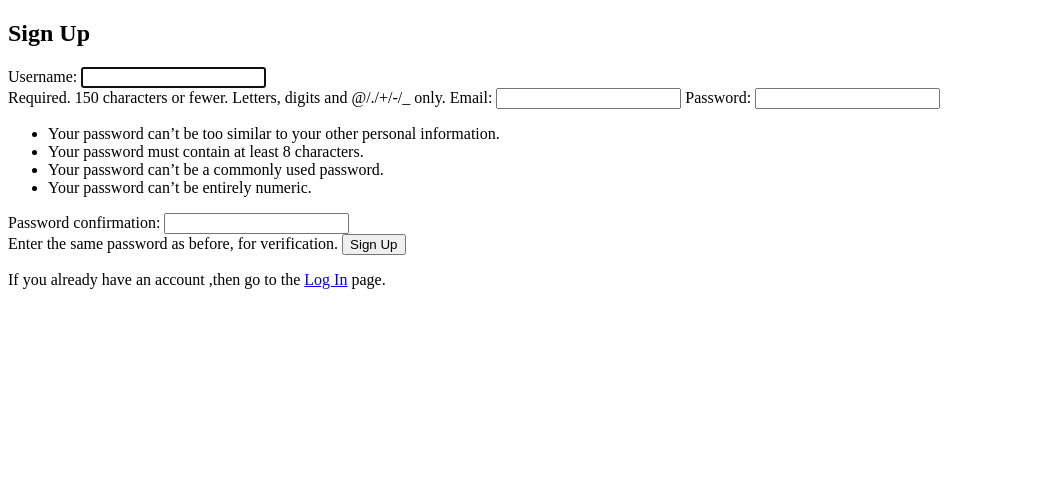
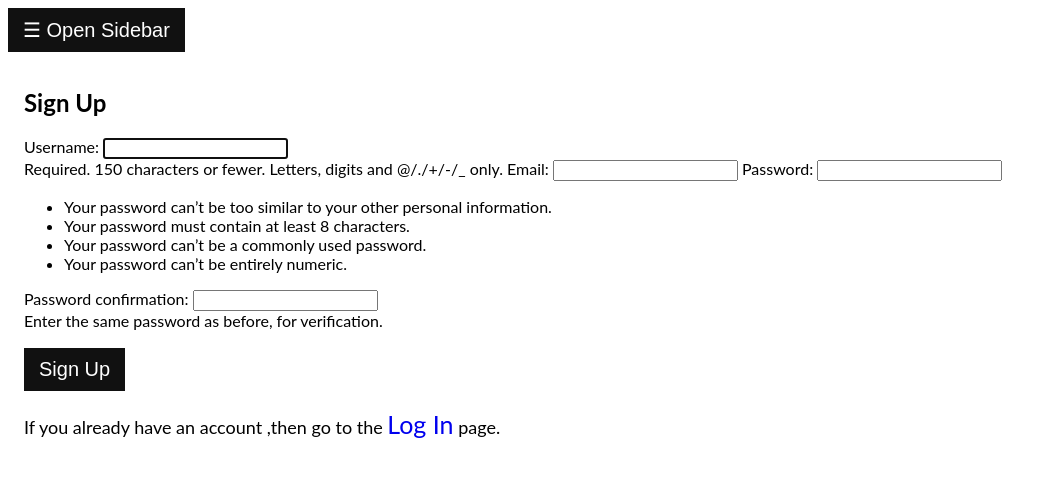
Before and after one commit to Payal-Ramani/Django-blog-app, a Django app: page /accounts/signup/ in a window 1280 px wide. Shown: the top 499 px of the page, without its empty margins (0-1057 px from the left). Run offline with Django 4.2, Linux system fonts and the light colour scheme.

Commit message:
adding css and javascript to make sidebar

```diff
--- a/myproject/templates/base.html
+++ b/myproject/templates/base.html
@@ -6,22 +6,98 @@
     <meta http-equiv="X-UA-Compatible" content="IE=edge">
     <meta name="viewport" content="width=device-width, initial-scale=1.0">
     <title>{% block title %} Base {% endblock %}</title>
+    <style>
+        body {
+            font-family: "Lato", sans-serif;
+        }
+        .user{
+            color: white;
+            font-size: 30px;
+            margin: 0 10px;
+        }
+        .sidebar {
+            height: 100%;
+            width: 0;
+            position: fixed;
+            z-index: 1;
+            top: 0;
+            left: 0;
+            background-color: #111;
+            overflow-x: hidden;
+            transition: 0.5s;
+            padding-top: 60px;
+        }
+
+        .sidebar a {
+            padding: 8px 8px 8px 32px;
+            text-decoration: none;
+            font-size: 25px;
+            color: #818181;
+            display: block;
+            transition: 0.3s;
+        }
+
+        .sidebar a:hover {
+            color: #f1f1f1;
+        }
+
+        .sidebar .closebtn {
+            position: absolute;
+            top: 0;
+            right: 25px;
+            font-size: 36px;
+            margin-left: 50px;
+        }
+
+        .openbtn {
+            font-size: 20px;
+            cursor: pointer;
+            background-color: #111;
+            color: white;
+            padding: 10px 15px;
+            border: none;
+        }
+
+        .openbtn:hover {
+            background-color: #444;
+        }
+
+        #main {
+            transition: margin-left .5s;
+            padding: 16px;
+        }
+
+        /* On smaller screens, where height is less than 450px, change the style of the sidenav (less padding and a smaller font size) */
+        @media screen and (max-height: 450px) {
+            .sidebar {
+                padding-top: 15px;
+            }
+
+            .sidebar a {
+                font-size: 18px;
+            }
+        }
+    </style>
+    {% block extra_css %}
+    {% endblock %}
 </head>
 
 <body>
+
+    <div class="sidebar" id="mySidebar">
+        <a href="javascript:void(0)" class="closebtn" onclick="closeNav()">x</a>
+
         {% if user.is_authenticated %}
-    <p>Hi {{ user.username }}! Welcome to this blog site ...</p>
-    <ul>
-        <li>
-            <a href="{% url 'logout' %}">Click here to log out </a>
-        </li>
-    </ul>
+        <p class="user">Hi {{ user.username }}! Welcome to this blog site...</p>
 
+
+
+        <p><a href="{% url 'logout' %}"> Log Out </a></p>
         {% else %}
-    <p>You are not logged in...Please login first. </p>
-    <a href="{% url 'login' %}">Click here to Log In </a>
+        <p class="user">You are not logged in...Please login first. </p>
+        <p><a href="{% url 'login' %}"> Log In </a></p>
         {% endif %}
-    <p><a href="{% url 'user:signup' %}">Click here to Sign Up to this blog application</a>
+        <p><a href="{% url 'user:signup' %}"> Sign Up </a>
         </p>
         <ul>
             <li>
@@ -33,11 +109,30 @@
                 <a href="{% url 'blog:authorlistview' %}"> Authors </a>
             </li>
         </ul>
+    </div>
     <div>
+        <button id='openbtn' class="openbtn" onclick="openNav()">☰ Open Sidebar</button>
+    </div>
+    <div id="main">
         {% block content %}
         {% endblock %}
     </div>
+    <script>
 
+        function openNav() {
+            document.getElementById("mySidebar").style.width = "350px";
+            document.getElementById("main").style.marginLeft = "350px";
+            document.getElementById('openbtn').style.display = "none";
+        }
+
+        function closeNav() {
+            document.getElementById("mySidebar").style.width = "0";
+            document.getElementById("main").style.marginLeft = "0";
+            document.getElementById('openbtn').style.display = "block";
+
+        }
+
+    </script>
 </body>
 
 </html>
--- a/myproject/user/templates/user/register.html
+++ b/myproject/user/templates/user/register.html
@@ -1,19 +1,29 @@
-<!DOCTYPE html>
-<html lang="en">
-<head>
-    <meta charset="UTF-8">
-    <meta http-equiv="X-UA-Compatible" content="IE=edge">
-    <meta name="viewport" content="width=device-width, initial-scale=1.0">
-    <title>Sign Up</title>
-</head>
-<body>
-    <h2>Sign Up</h2>
+{% extends 'base.html' %}
+{% block title %} Blog Detail Page {% endblock %}
+{% block extra_css %}
+<style>
+    p{
+        font-size: large;
+    }
+    a.signup{
+        text-decoration: none;
+        font-size: 25px;
+    }
+    a.signup:hover{
+        color: green;
+        font-size: 30px;
+    }
+</style>
+{% endblock %}
+{% block content %}
+<h2>Sign Up</h2>
 <form method="post">
     {% csrf_token %}
     {{ form }}
+<p>
 
-    <button type="submit">Sign Up</button>
-    <p>If you already have an account ,then go to the <a href="{% url 'login' %}">Log In</a> page.</p>
+    <button class="openbtn" type="submit">Sign Up</button>
+</p>
+    <p>If you already have an account ,then go to the <a class="signup" href="{% url 'login' %}">Log In</a> page.</p>
 </form>
-</body>
-</html>
+{% endblock %}
--- a/myproject/user/views.py
+++ b/myproject/user/views.py
@@ -1,14 +1,16 @@
 from django.shortcuts import render, redirect
 from .forms import NewUserForm
 from django.contrib.auth import login
-from django.contrib import messages
+
 
 def register_request(request):
-	if request.method == "POST":
-		form = NewUserForm(request.POST)
-		if form.is_valid():
-			user = form.save()
-			login(request, user)
-			return redirect("home")
-	form = NewUserForm()
-	return render (request=request, template_name="user/register.html", context={"form":form})
+    if request.method == "POST":
+        form = NewUserForm(request.POST)
+        if form.is_valid():
+            user = form.save()
+            login(request, user)
+            return redirect("blog:homepage")
+    form = NewUserForm()
+    return render(
+        request=request, template_name="user/register.html", context={"form": form}
+    )
```
Also changed, not shown: myproject/blog/templates/blog/authordetailpage.html (+17 -2 lines), myproject/blog/templates/blog/authorlistpage.html (+13 -1 lines), myproject/blog/templates/blog/blogdetailpage.html (+16 -1 lines), myproject/blog/templates/blog/bloglistpage.html (+43 -7 lines), myproject/blog/templates/blog/commentcreatepage.html (+6 -13 lines). Lines whose indentation alone changed are shown as unchanged.
